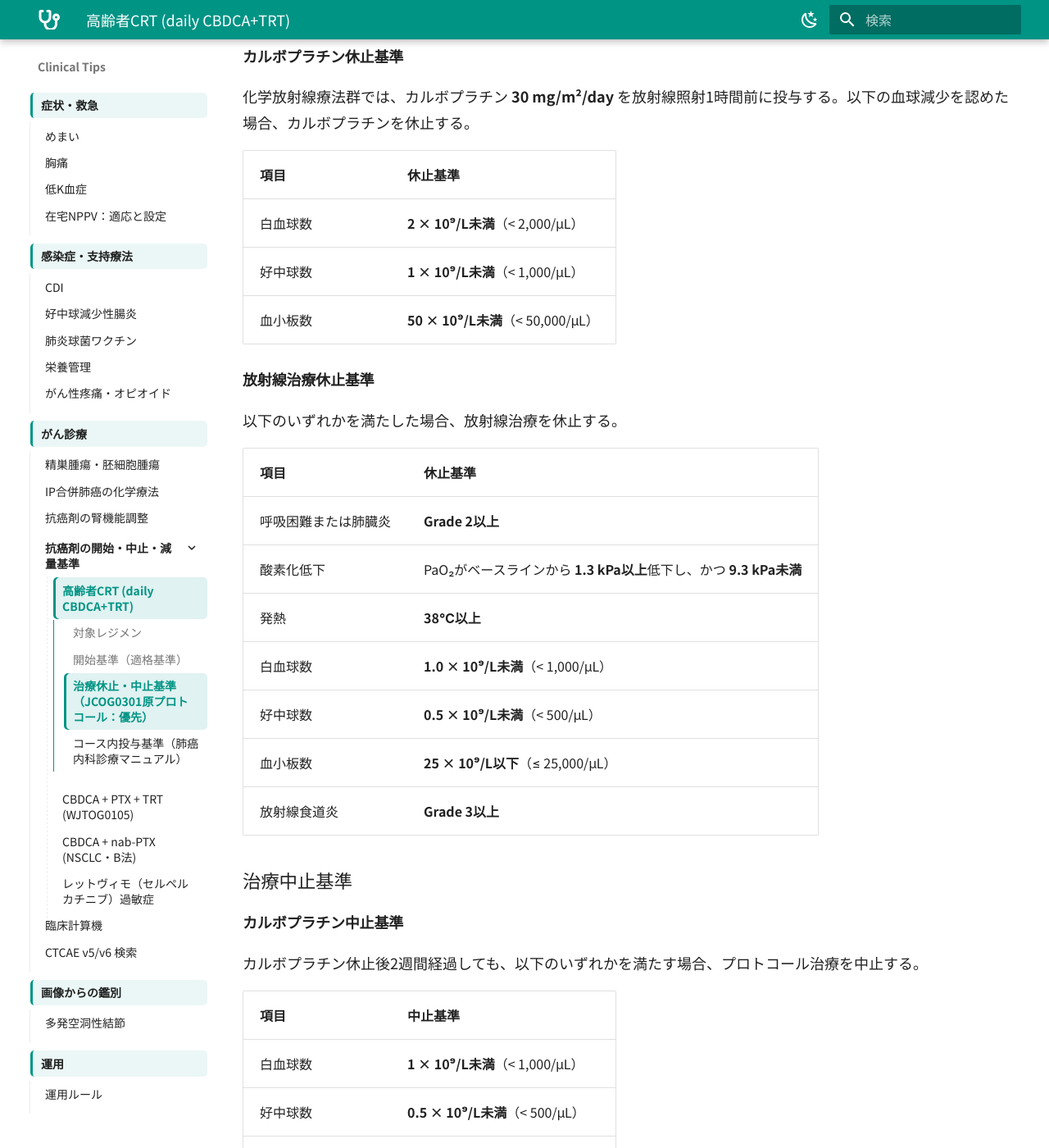
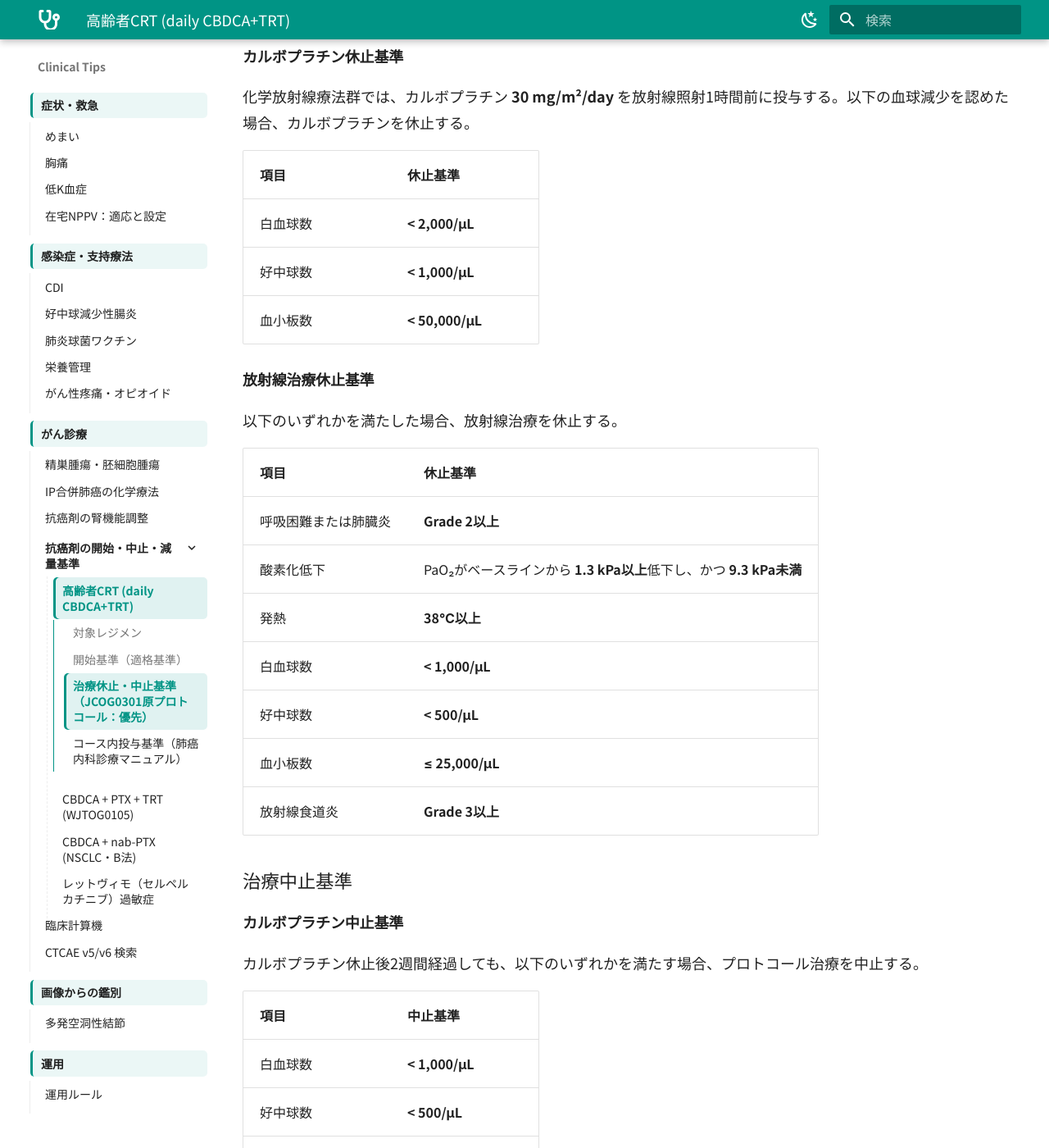
Before and after one commit to hsyn0917/clinical-tips, an MkDocs documentation site: the page built from docs/elderly-crt-cbdca.md, in a window 1280 px wide and 1400 px high, scrolled down 2174 px. Shown: the whole window at 82% size. Built offline with MkDocs 1.6.1 and Material for MkDocs 9.7.7, drawn with Linux system fonts in a browser that asks for light colours; some of the changed text lies outside the part shown.

Commit message:
Use per microliter counts in JCOG0301 criteria

```diff
--- a/docs/elderly-crt-cbdca.md
+++ b/docs/elderly-crt-cbdca.md
@@ -57,9 +57,9 @@
 
 | 項目 | 休止基準 |
 |---|---|
-| 白血球数 | **2 × 10⁹/L未満**（< 2,000/μL） |
-| 好中球数 | **1 × 10⁹/L未満**（< 1,000/μL） |
-| 血小板数 | **50 × 10⁹/L未満**（< 50,000/μL） |
+| 白血球数 | **< 2,000/μL** |
+| 好中球数 | **< 1,000/μL** |
+| 血小板数 | **< 50,000/μL** |
 
 #### 放射線治療休止基準
 
@@ -70,9 +70,9 @@
 | 呼吸困難または肺臓炎 | **Grade 2以上** |
 | 酸素化低下 | PaO₂がベースラインから **1.3 kPa以上**低下し、かつ **9.3 kPa未満** |
 | 発熱 | **38℃以上** |
-| 白血球数 | **1.0 × 10⁹/L未満**（< 1,000/μL） |
-| 好中球数 | **0.5 × 10⁹/L未満**（< 500/μL） |
-| 血小板数 | **25 × 10⁹/L以下**（≤ 25,000/μL） |
+| 白血球数 | **< 1,000/μL** |
+| 好中球数 | **< 500/μL** |
+| 血小板数 | **≤ 25,000/μL** |
 | 放射線食道炎 | **Grade 3以上** |
 
 ### 治療中止基準
@@ -83,9 +83,9 @@
 
 | 項目 | 中止基準 |
 |---|---|
-| 白血球数 | **1 × 10⁹/L未満**（< 1,000/μL） |
-| 好中球数 | **0.5 × 10⁹/L未満**（< 500/μL） |
-| 血小板数 | **25 × 10⁹/L未満**（< 25,000/μL） |
+| 白血球数 | **< 1,000/μL** |
+| 好中球数 | **< 500/μL** |
+| 血小板数 | **< 25,000/μL** |
 
 #### 放射線治療中止基準
 
```
Also changed, not shown: site/elderly-crt-cbdca/index.html, site/search/search_index.json.
